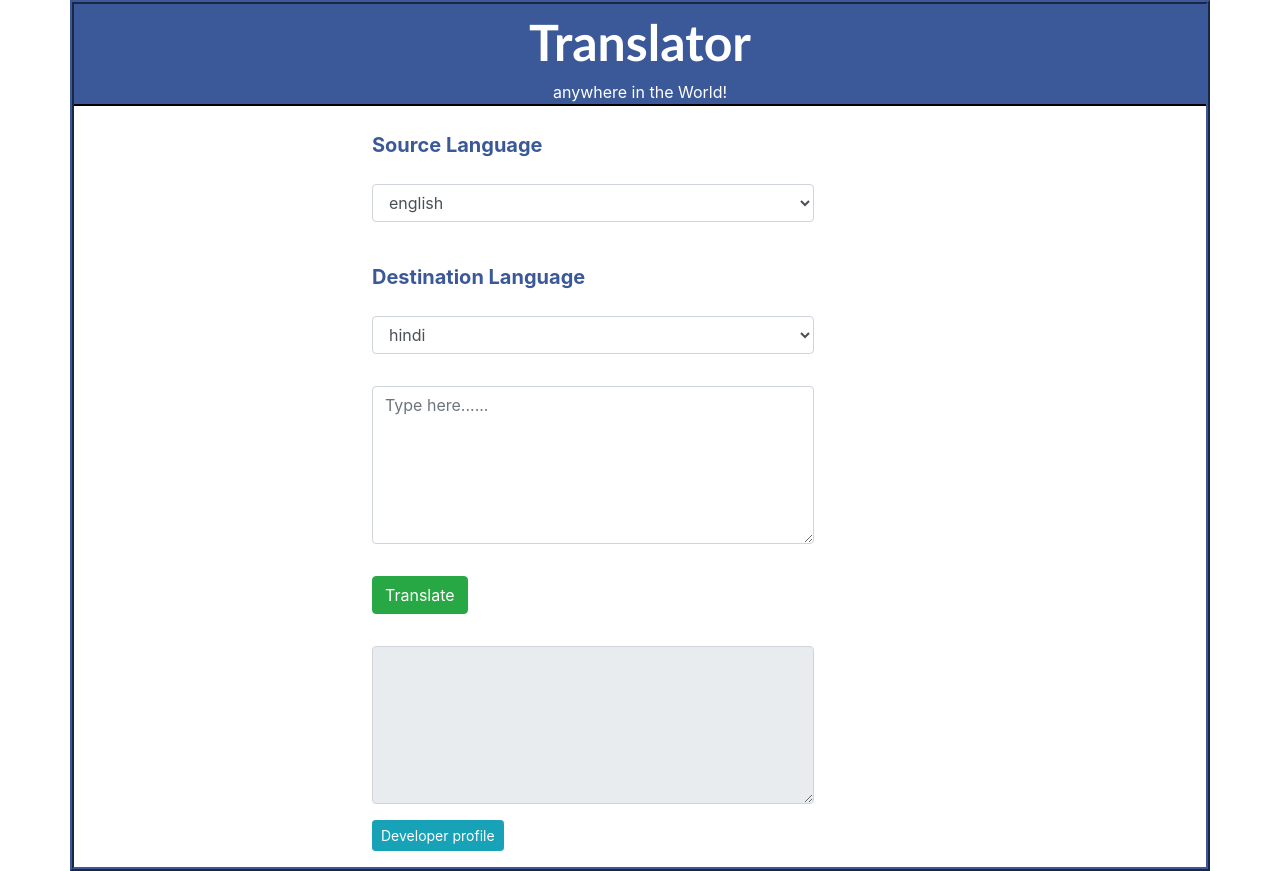
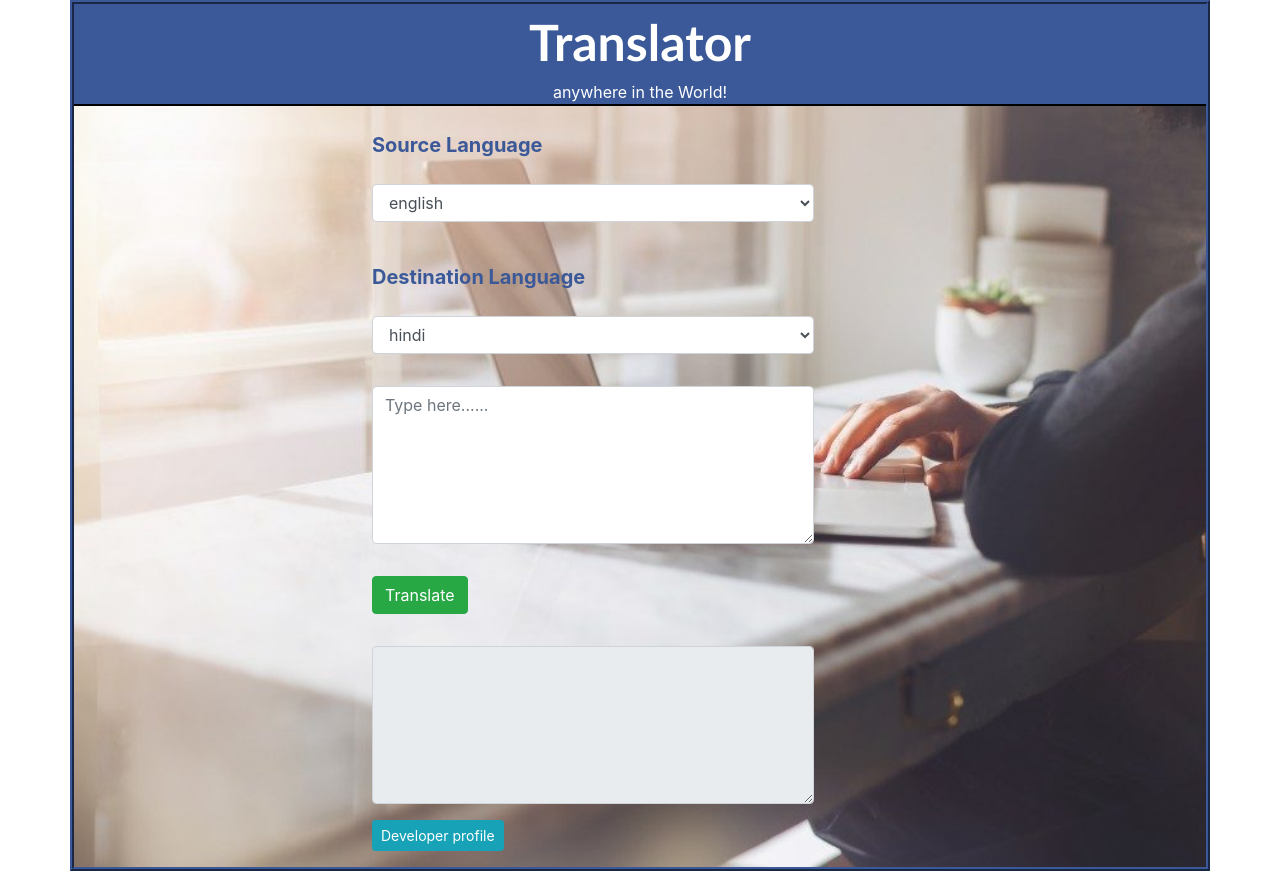
Before and after one commit to Shani0045/translator, a Flask app: page / in a window 1280 px wide. Run offline with Flask 2, Linux system fonts and the light colour scheme; some libraries are stand-ins or nearby versions.

Commit message:
Update index.html

```diff
--- a/templates/index.html
+++ b/templates/index.html
@@ -12,7 +12,7 @@
 	<!-- <link rel="stylesheet" type="text/css" href="bootstrap-grid.css"> -->
 	<style type="text/css">
 
-		.container{border: 4px solid;border-color:#3b5998;  border-style: ridge;background-color:white;}
+		.container{border: 4px solid;border-color:#3b5998;  border-style: ridge;background-image: url("{{url_for('static',filename='img/cm.jpg')}}");background-repeat: no-repeat;background-size:cover;}
 
 		label{font-size:20px; color:#3b5998; font-weight: bold;}
 		#main{background-color: #3b5998; border-bottom:2px solid black;}
```
